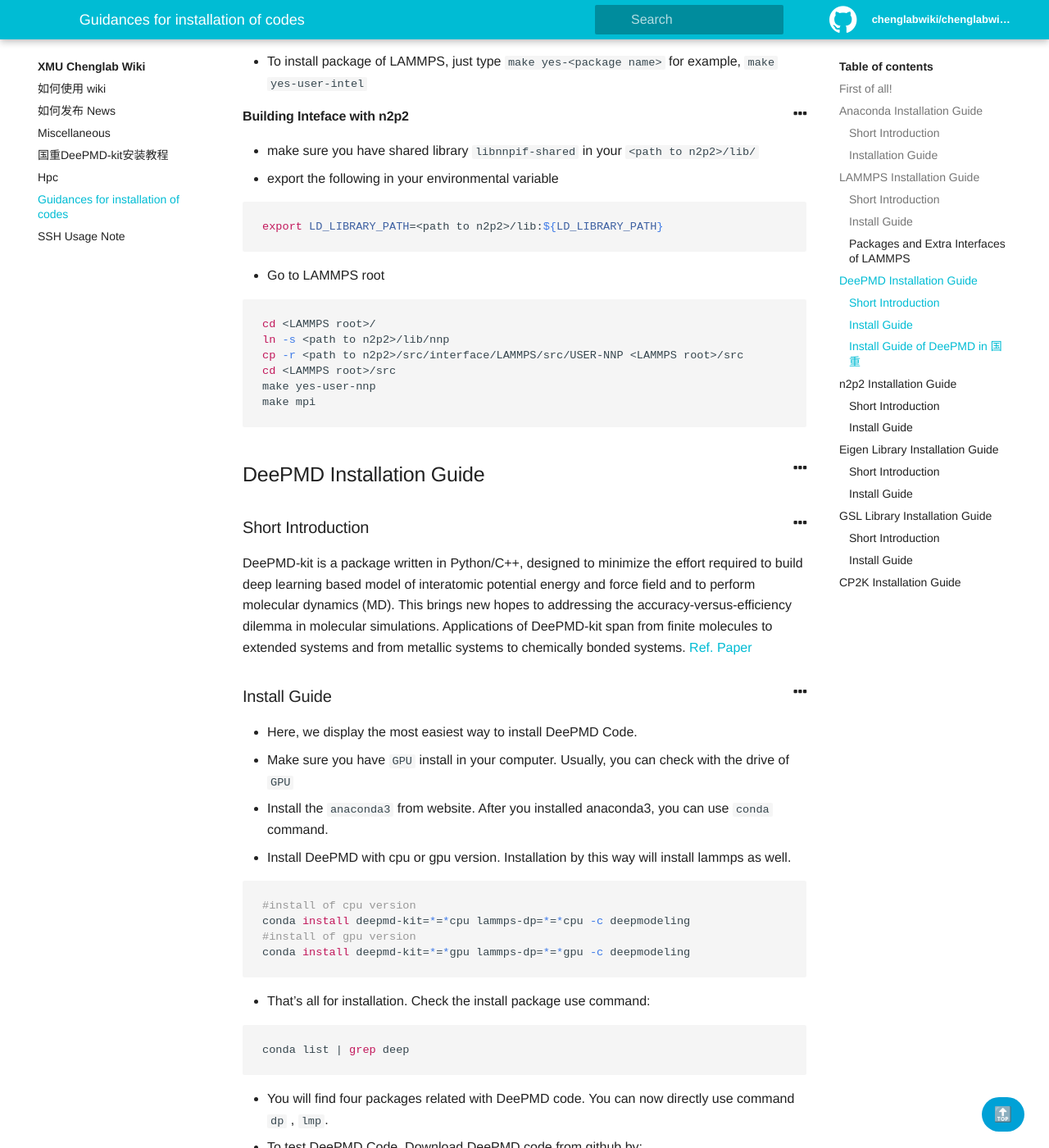
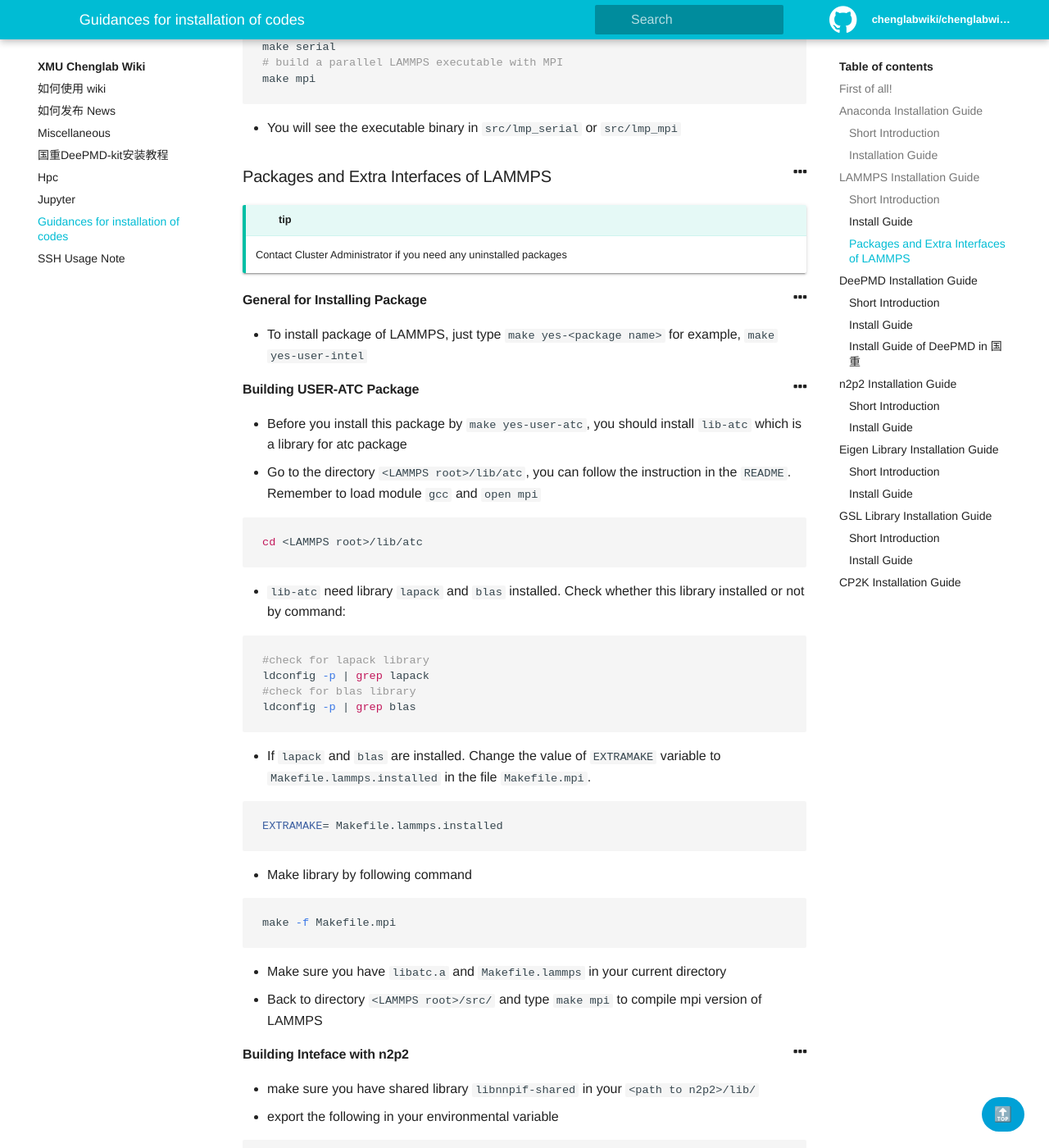
Before and after one commit to chenggroup/chenggroup.github.io, a Jekyll site: the page built from _wiki/softwares.md, in a window 1280 px wide and 1400 px high, scrolled down 1519 px. Shown: the whole window at 82% size. Built offline with Jekyll 4.4.1, drawn with Linux system fonts in a browser that asks for light colours; some of the changed text lies outside the part shown.

Commit message:
add jupyter note and lammps package install

````diff
--- a/_wiki/softwares.md
+++ b/_wiki/softwares.md
@@ -19,6 +19,8 @@
 
 The open-source Anaconda Distribution is the easiest way to perform Python/R data science and machine learning on Linux, Windows, and Mac OS X. Choose the one suitable for you usage. If you'd like to use Anaconda in Cluster, ask cluster administrator if Anaconda have been installed, which avoid storage waste in your cluster's storage.
 
+{% include alert.html type="tip" content="A minimum version of Conda is install in cluster51 by Yunpei Liu. Use it by module command" %}
+
 ### Installation Guide
 
 - Go to [this website](https://www.anaconda.com/distribution/), choose the right version for you. Personally, I recommend command line Installer for Linux and Mac OS System, while the Graphical Installer for Windows System
@@ -31,6 +33,8 @@
 ### Short Introduction
 
 LAMMPS is a classical molecular dynamics code with a focus on materials modeling. It's an acronym for Large-scale Atomic/Molecular Massively Parallel Simulator.
+
+{% include alert.html type="tip" content="I have installed one in cluster51, in directory /share/apps/lammps-7Aug19/. The compiler version: <gcc 6.3.0> and <openmpi 3.0.0> for your information." %}
 
 ### Install Guide
 
@@ -56,9 +60,44 @@
 
 ### Packages and Extra Interfaces of LAMMPS
 
+{% include alert.html type="tip" content="Contact Cluster Administrator if you need any uninstalled packages" %}
+
 #### General for Installing Package
 
 - To install package of LAMMPS, just type `make yes-<package name>` for example, `make yes-user-intel`
+
+#### Building USER-ATC Package
+
+- Before you install this package by `make yes-user-atc`, you should install `lib-atc` which is a library for atc package
+- Go to the directory `<LAMMPS root>/lib/atc`, you can follow the instruction in the `README`. Remember to load module `gcc` and `open mpi`
+
+```bash
+cd <LAMMPS root>/lib/atc
+```
+
+- `lib-atc` need library `lapack` and `blas` installed. Check whether this library installed or not by command:
+
+```bash
+#check for lapack library
+ldconfig -p | grep lapack
+#check for blas library
+ldconfig -p | grep blas
+```
+
+- If `lapack` and `blas` are installed. Change the value of  `EXTRAMAKE` variable to `Makefile.lammps.installed` in the file `Makefile.mpi`.
+
+```bash
+EXTRAMAKE= Makefile.lammps.installed
+```
+
+- Make library by following command
+
+```bash
+make -f Makefile.mpi
+```
+
+- Make sure you have `libatc.a` and `Makefile.lammps` in your current directory
+- Back to directory `<LAMMPS root>/src/` and type `make mpi` to compile mpi version of LAMMPS
 
 #### Building Inteface with n2p2
 
````
Also changed, not shown: _wiki/jupyter.md (added, +49 -0 lines).
